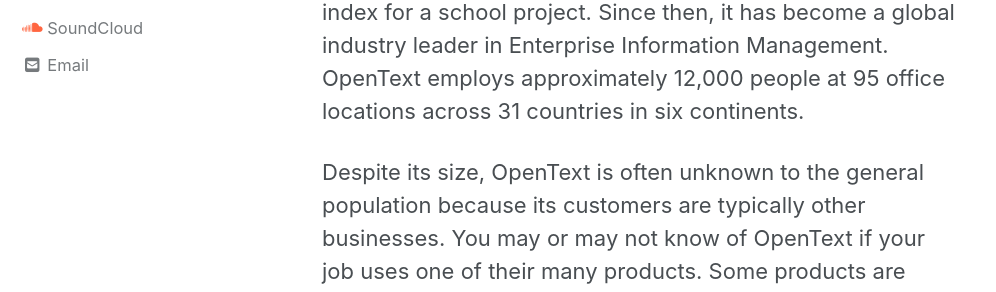
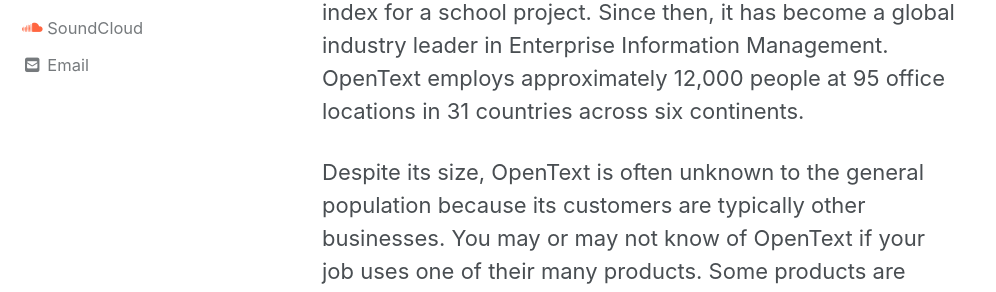
Before and after one commit to bensproule55/bensproule55.github.io, a Jekyll site: the page built from _posts/2020-01-10-opentext-f19-s19.md, in a window 1280 px wide and 900 px high, scrolled down 712 px. Shown: the part 393-685 px from the top of the window, without its empty margins (0-996 px from the left). Built offline with Jekyll 4.4.1, drawn with Linux system fonts in a browser that asks for light colours; cached includes are drawn as plain includes; nearby versions of some CDN libraries; some of the changed text lies outside the part shown.

Commit message:
final touches
grammar / sp

```diff
--- a/_posts/2020-01-10-opentext-f19-s19.md
+++ b/_posts/2020-01-10-opentext-f19-s19.md
@@ -8,7 +8,7 @@
 
 ## Information about the Employer
 <img src="{{ site.url }}{{ site.baseurl }}/images/ot-logo-2.png" alt="OpenText logo">
-OpenText is one of the largest software companies in Canada. OpenText was founded in 1991 by University of Waterloo professors Tim Bray, Gaston Gonnet, and Frank Tompa. They created the company after building a search index for a school project. Since then, it has become a global industry leader in Enterprise Information Management. OpenText employs approximately 12,000 people at 95 office locations across 31 countries in six continents.
+OpenText is one of the largest software companies in Canada. OpenText was founded in 1991 by University of Waterloo professors Tim Bray, Gaston Gonnet, and Frank Tompa. They created the company after building a search index for a school project. Since then, it has become a global industry leader in Enterprise Information Management. OpenText employs approximately 12,000 people at 95 office locations in 31 countries across six continents.
 
 Despite its size, OpenText is often unknown to the general population because its customers are typically other businesses. You may or may not know of OpenText if your job uses one of their many products. Some products are meant to be used entirely in the backend, others in the front end. OpenText manages how data is transferred, analyzed, and stored in three aspects: between customers and businesses – between employees working at one physical location, and between employees working for the same company between many different locations. OpenText can be used by almost any business, some examples are grocery stores, law offices, file sharing companies, and pharmaceutical companies.
 
@@ -48,7 +48,7 @@
 + Reflection: I reported problems when they came up. They did not always get fixed right away, because people are very busy. CaveBasin identified many now-solved performance degradations. I communicated issues clearly and gave the appropriate parties the necessary information. Near the end of the term, people started to prioritize those issues more, possibly because they saw issues being fixed.
 2.	Personal Organization / Time Management: I would like to improve my working efficiency, and limit days where I am stuck on one thing.
 + Action Plan: I will accomplish this by setting appropriate goals for each day at work. I will use my personal “to-do list” to check off items during the day as I finish them. When I set something up to run, I will start working on the next task; when I am waiting for help in one area, I will start working in another area.
-+ Measure of Success: I will know that I am successful when I can come home feeling satisfied with the workday. Additionally, I will see many items checked off my personal to-do list from different areas.
++ Measure of Success: I will know that I am successful when I can come home feeling satisfied with the workday. Additionally, I will see many items checked off my personal "to-do list" from different areas.
 + Reflection: This went well. Working on two different projects was good for my workflow. I would often set up a scan on the security system, then tweak something on the performance system. I divided my work into small tasks so I could complete many each day. This helped me to develop a good flow throughout the day.
 3.	Written Communication: I would like to reply to emails and instant messages quickly in ways that helps expedite bug fixes.
 + Action Plan: I will accomplish this by keeping track of my on-going issues on my personal “to-do list” and JIRA. When I receive an email or message, I will review plans for the day, make an accurate assessment of priority, and explain my approach to that person. I will use a balance of professional language and personable language, depending on my relationship with that co-worker. I recognize that professional language is necessary for some scenarios but having a connection with a person may be better to be productive.
```
